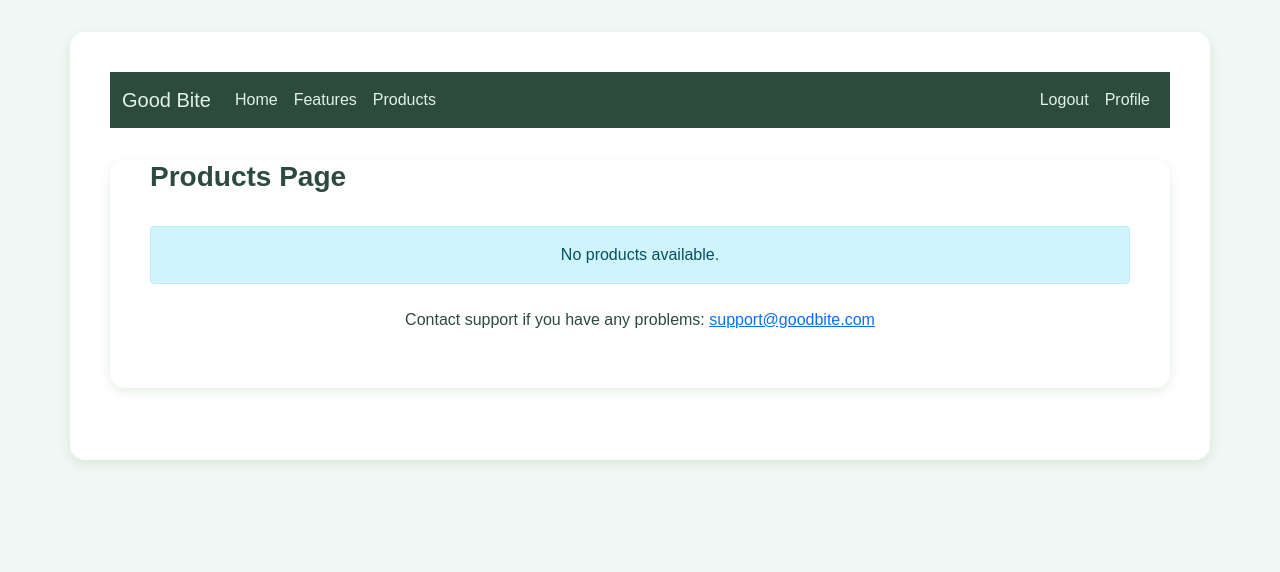
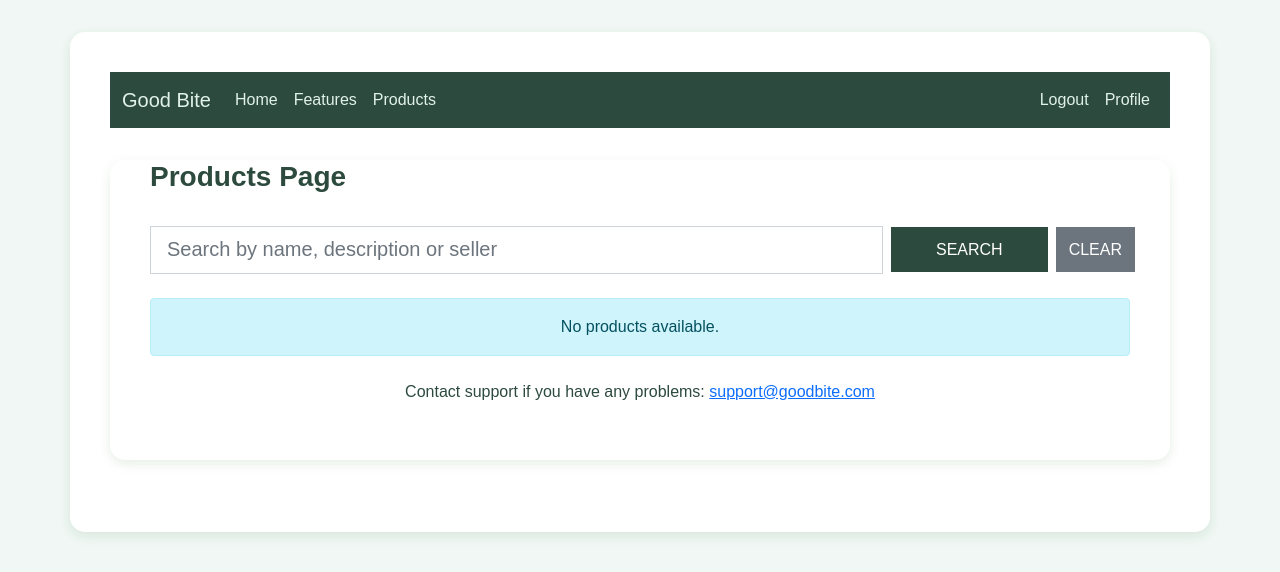
Before and after one commit to sissamrcorreia/AS-project, a Django app: page /products/ in a window 1280 px wide. Shown: the top 572 px of the page. Run offline with Django 5.2, Linux system fonts and the light colour scheme; the visitor is signed in with stand-in values (Sample User, id 1); data that the repository does not hold is empty; some libraries are stand-ins or nearby versions.

Commit message:
search bar done

```diff
--- a/GoodBite/templates/main/products.html
+++ b/GoodBite/templates/main/products.html
@@ -4,6 +4,38 @@
 
 <div class="container" style="padding-top: 0;">
     <h3>Products Page</h3>
+
+    <!-- Searching bar -->
+    {% if not create_mode and not edit_mode %}
+        <form method="get" class="row align-items-center mb-4 g-2">
+            <div class="col-12 col-md-9">
+                <input type="text" name="q" value="{{ q|default_if_none:'' }}"
+                       class="form-control form-control-lg"
+                       placeholder="Search by name, description or seller"
+                       style="border-radius:0; height:45px;">
+            </div>
+
+            <div class="col-6 col-md-2 d-flex">
+                <button type="submit"
+                        class="btn flex-fill text-uppercase"
+                        style="background-color:#2d4a3e; color:white; border-radius:0; height:45px; display:flex; align-items:center; justify-content:center;">
+                    Search
+                </button>
+            </div>
+
+            <div class="col-6 col-md-1 d-flex">
+                <a href="{% url 'product_list' %}"
+                   class="btn btn-secondary text-uppercase flex-fill"
+                   style="border-radius:0; height:45px; display:flex; align-items:center; justify-content:center;">
+                    Clear
+                </a>
+            </div>
+        </form>
+
+        {% if q %}
+            <p class="text-muted mt-2">Results for "<strong>{{ q }}</strong>": {{ products|length }}</p>
+        {% endif %}
+    {% endif %}
 
     <!-- Display products only if not in create_mode or edit_mode -->
     {% if not create_mode and not edit_mode %}
--- a/GoodBite/views.py
+++ b/GoodBite/views.py
@@ -4,6 +4,7 @@ from django.contrib.auth import logout, authenticate, login, get_user_model
 from .forms import CustomUserCreationForm, ProductForm, UserUpdateForm, ProfileUpdateForm
 from .models import Product, Profile
 from django.contrib import messages
+from django.db.models import Q
 
 # Create your views here.
 def home(request):
@@ -17,7 +18,6 @@ def features(request):
 def products(request):
     products = Product.objects.all()
     return render(request, 'main/products.html', {'products': products})
-
 
 def profile(request, username):
     user_model = get_user_model()
@@ -129,8 +129,22 @@ def delete_product(request, pk):
 
 @login_required
 def product_list(request):
+    q = (request.GET.get('q') or '').strip()
     products = Product.objects.all().order_by('id')
-    return render(request, 'main/products.html', {'products': products})
+
+    if q:
+        products = products.filter(
+            Q(name__icontains=q) |
+            Q(description__icontains=q) |
+            Q(created_by__username__icontains=q) |
+            Q(created_by__first_name__icontains=q) |
+            Q(created_by__last_name__icontains=q)
+        )
+
+    return render(request, 'main/products.html', {
+        'products': products,
+        'q': q,
+    })
 
 @login_required
 def buy_product(request, product_id):
```
